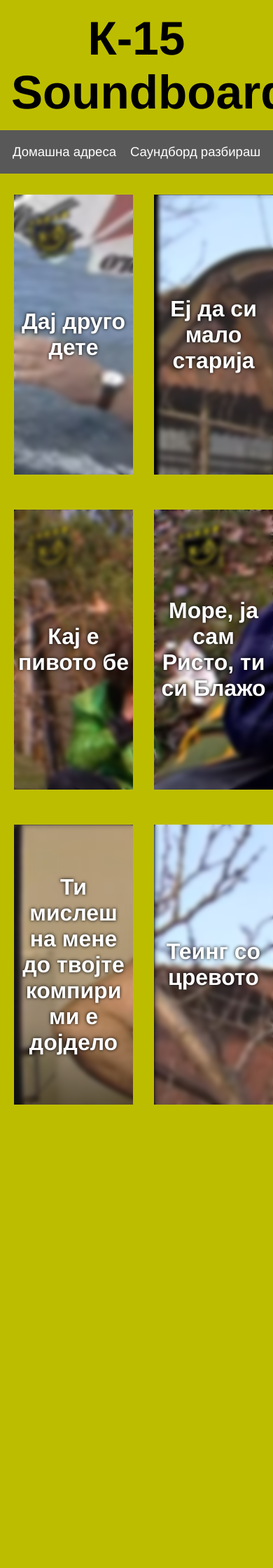
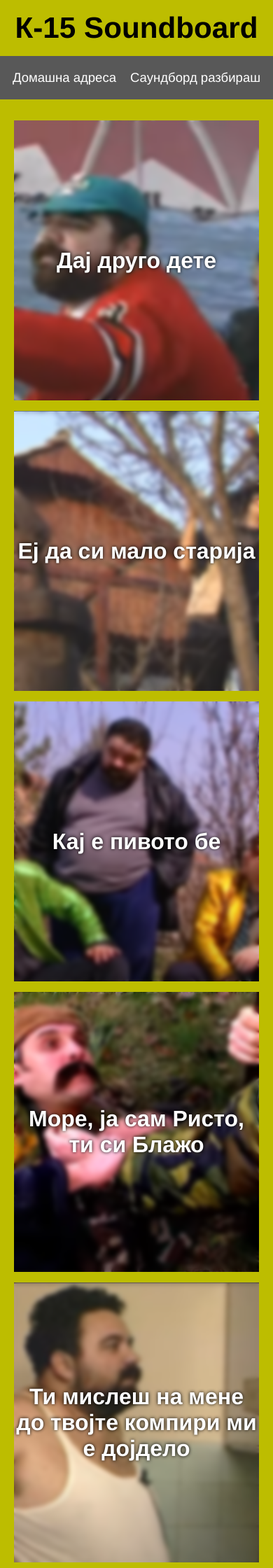
Before and after one commit to K15FanPage/K15FanPage.github.io, a PHP site: page /sounboard.html in a window 390 px wide; the page is wider, and only the part inside the window is pictured. Shown: the top 2240 px of that part at 70% size. Before the commit the page ends 1578 px from the top of that part, so only its background shows below. Run offline with PHP 8.4, Linux system fonts and the light colour scheme.

Commit message:
responziv razbirash

```diff
--- a/style.css
+++ b/style.css
@@ -182,3 +182,19 @@ section {
 .main-section .container {
     width: 80%;
 }
+
+/*responsive*/
+
+@media (max-width: 500px) {
+    .soundboard {
+        display: block;
+    }
+
+    .block {
+        background-position: center;
+    }
+
+    #main-title {
+        font-size: 5vh;
+    }
+}
```
